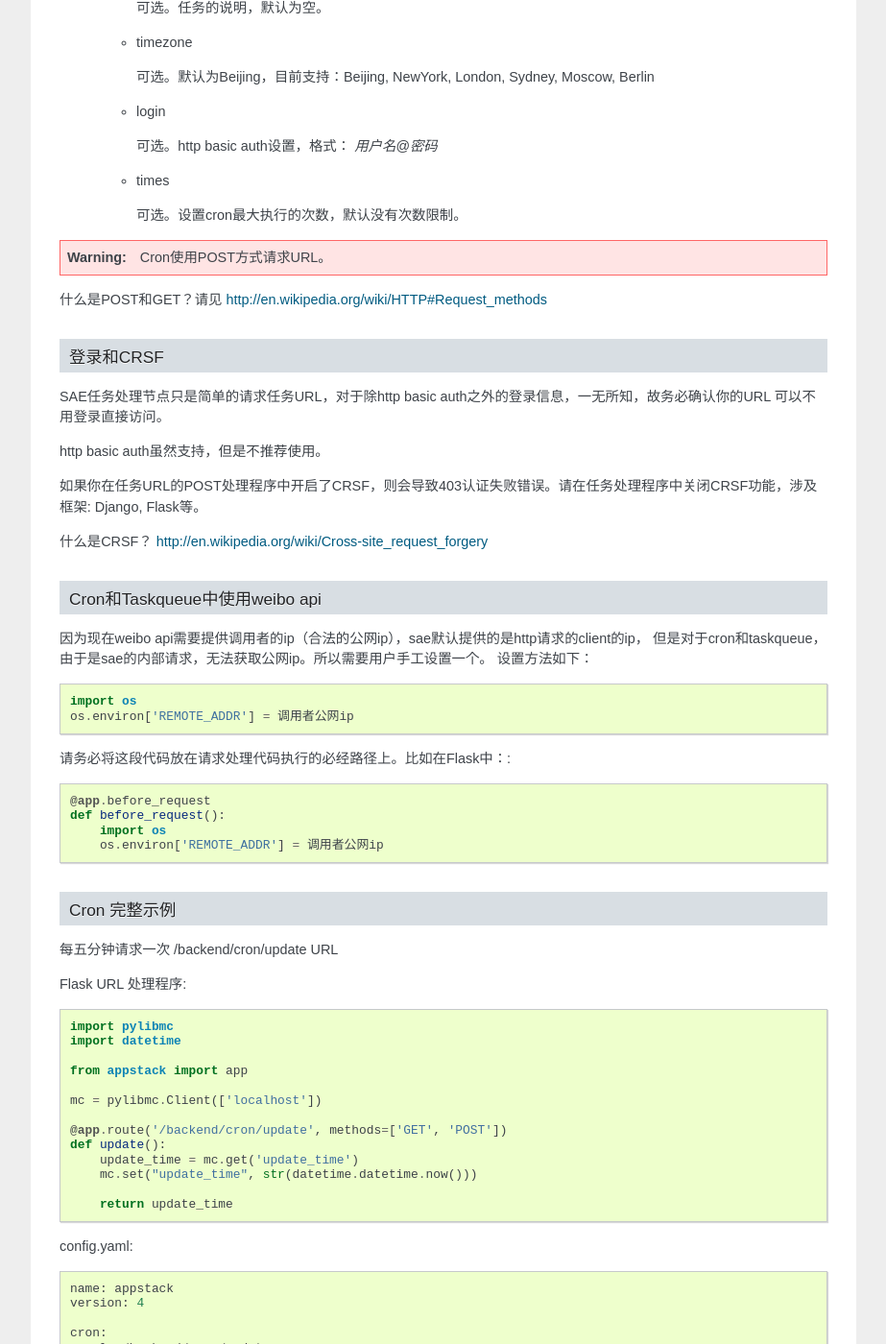
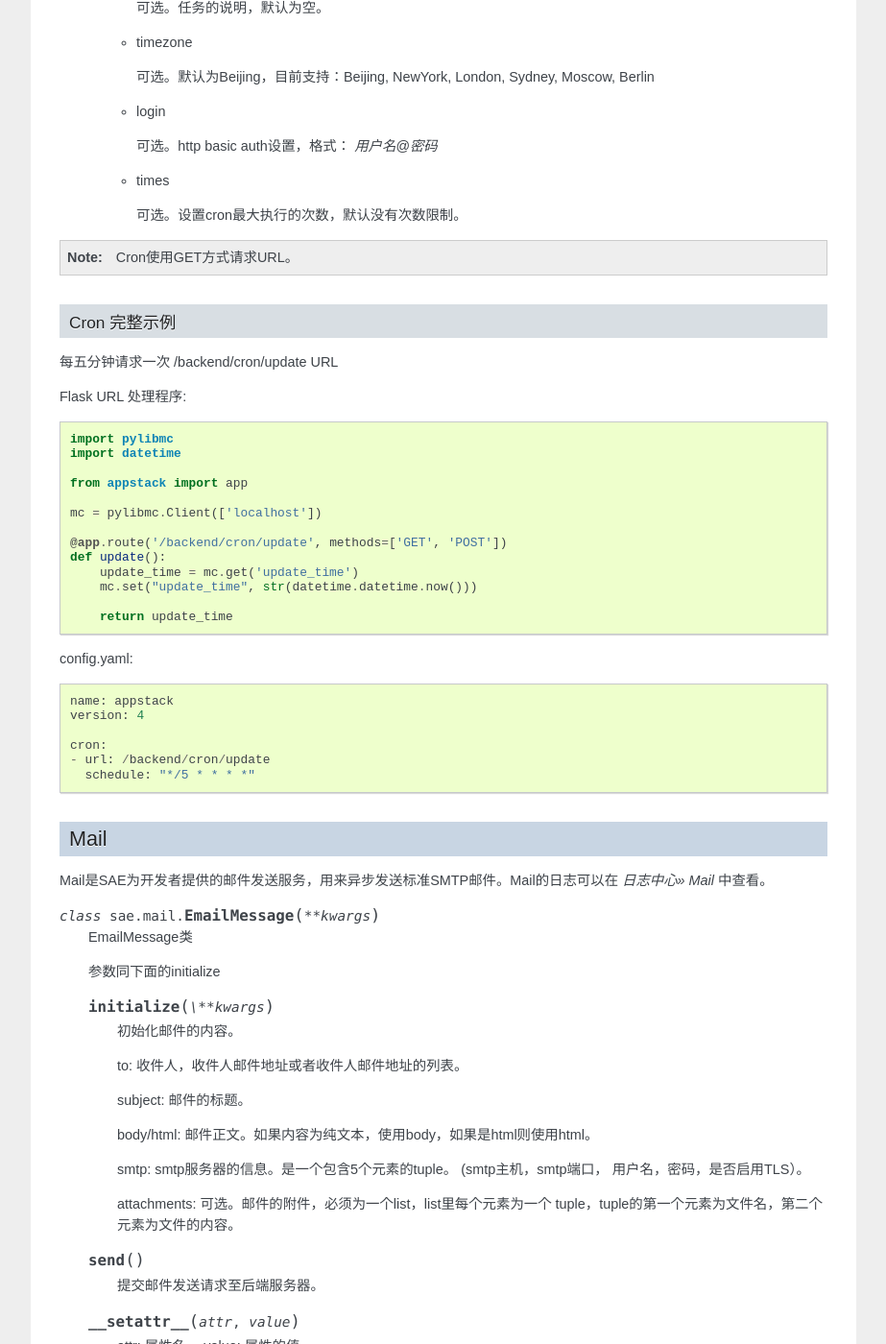
Before and after one commit to sinacloud/sae-python-dev-guide, a Sphinx documentation site: the page built from docs/service.rst, in a window 1280 px wide and 1400 px high, scrolled down 3884 px. Shown: the whole window at 96% size, without its empty margins (198-1121 px from the left). Built offline with Sphinx 7.4.7, drawn with Linux system fonts in a browser that asks for light colours; some of the changed text lies outside the part shown.

Commit message:
Update doc for cron

```diff
--- a/docs/service.rst
+++ b/docs/service.rst
@@ -235,41 +235,9 @@ Cron的配置文件为 `config.yaml` ，Cron的执行状态可在应用的管理
 
 .. _man 5 crontab: http://man.he.net/man5/crontab
 
-..  warning::
+..  note::
 
-    Cron使用POST方式请求URL。
-
-什么是POST和GET？请见 http://en.wikipedia.org/wiki/HTTP#Request_methods
-
-
-登录和CRSF
-~~~~~~~~~~~~~~~~~~~~
-
-SAE任务处理节点只是简单的请求任务URL，对于除http basic auth之外的登录信息，一无所知，故务必确认你的URL
-可以不用登录直接访问。
-
-http basic auth虽然支持，但是不推荐使用。
-
-如果你在任务URL的POST处理程序中开启了CRSF，则会导致403认证失败错误。请在任务处理程序中关闭CRSF功能，涉及框架: Django, Flask等。
-
-什么是CRSF？ http://en.wikipedia.org/wiki/Cross-site_request_forgery
-
-Cron和Taskqueue中使用weibo api
-~~~~~~~~~~~~~~~~~~~~~~~~~~~~~~~~
-
-因为现在weibo api需要提供调用者的ip（合法的公网ip），sae默认提供的是http请求的client的ip，
-但是对于cron和taskqueue，由于是sae的内部请求，无法获取公网ip。所以需要用户手工设置一个。
-设置方法如下： ::
-
-    import os
-    os.environ['REMOTE_ADDR'] = 调用者公网ip
-
-请务必将这段代码放在请求处理代码执行的必经路径上。比如在Flask中：::
-
-    @app.before_request
-    def before_request():
-        import os
-        os.environ['REMOTE_ADDR'] = 调用者公网ip
+    Cron使用GET方式请求URL。
 
 Cron 完整示例
 ~~~~~~~~~~~~~~~~~~~
```
Also changed, not shown: docs/faq.rst (+18 -0 lines).
